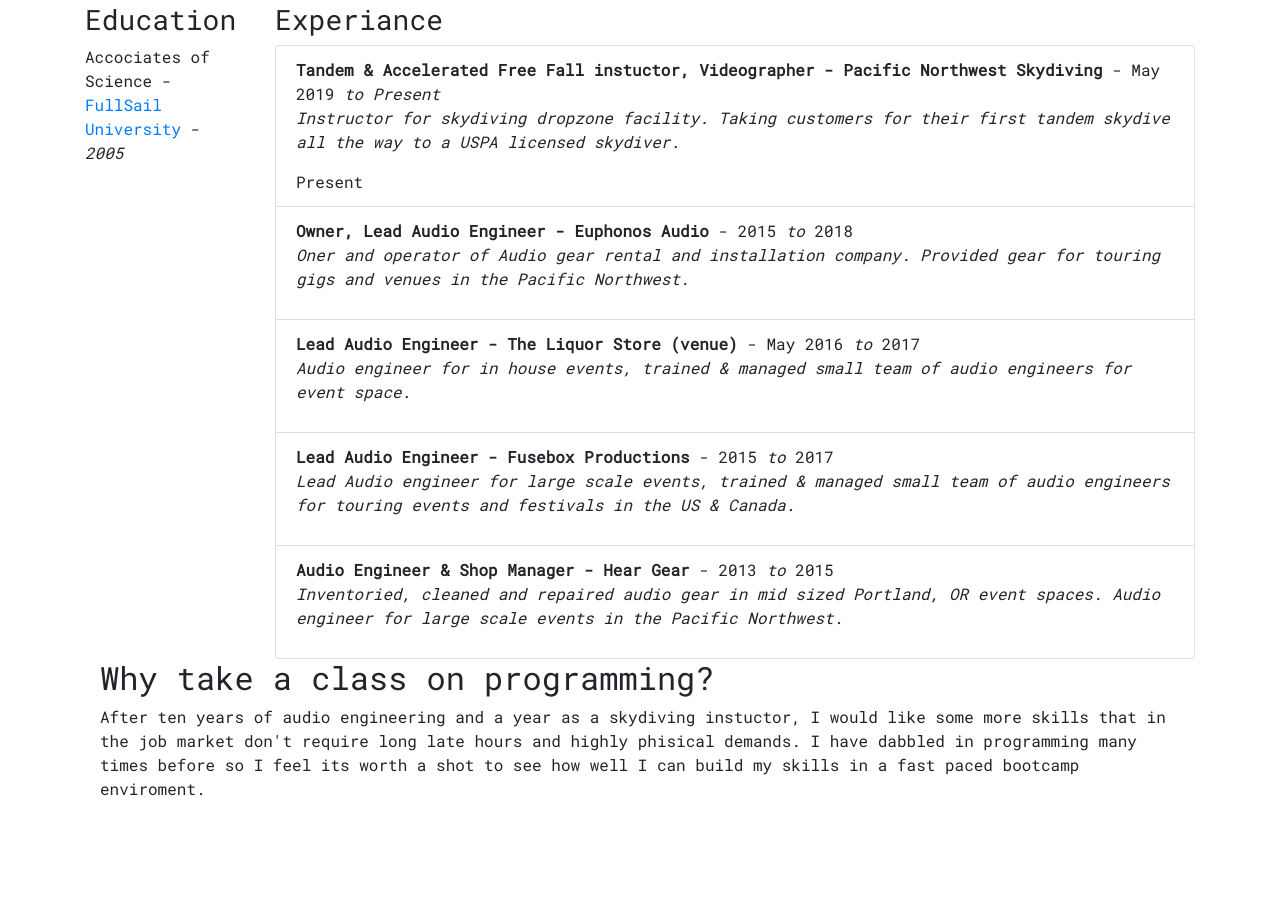
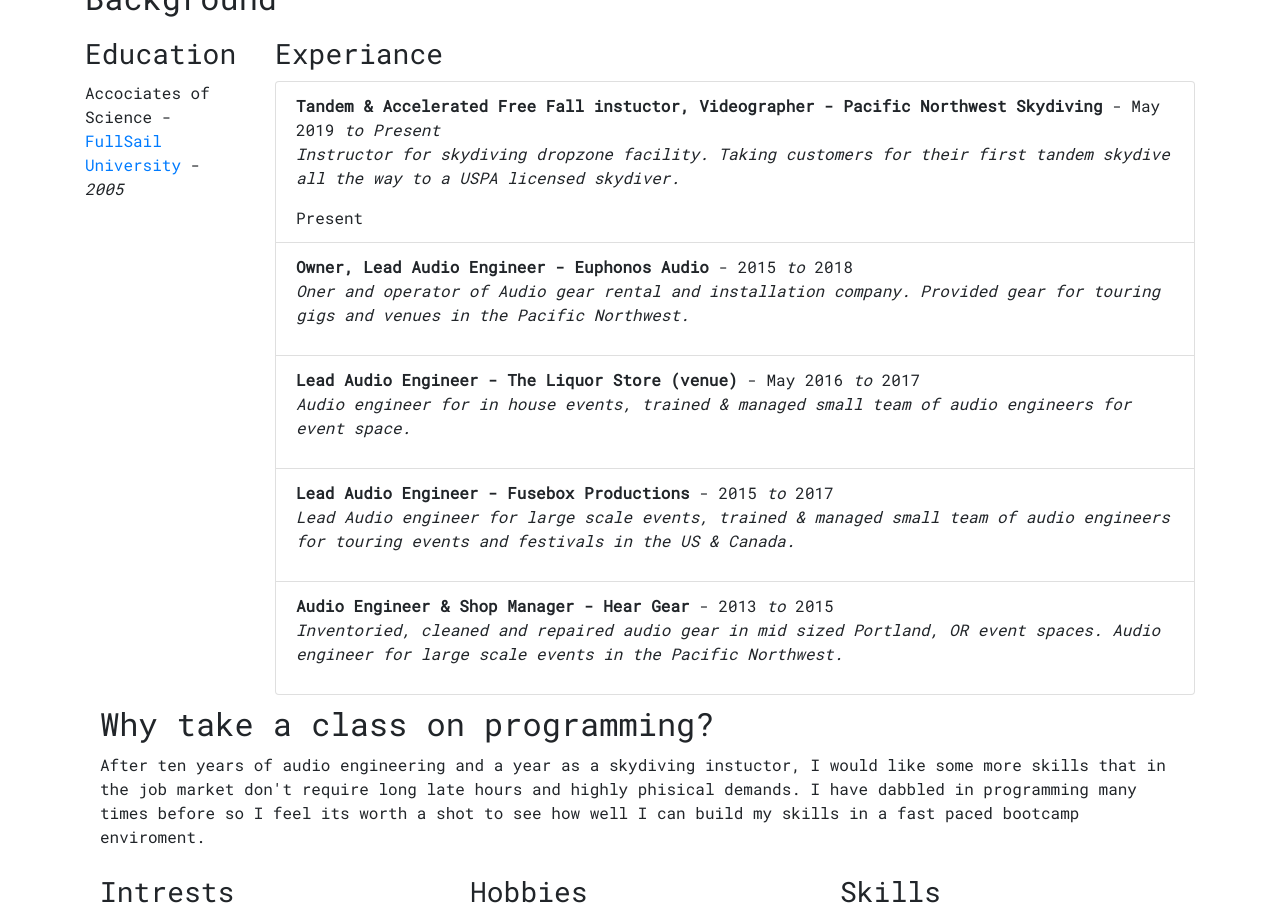
Before and after one commit to GarrettTrott/Portfolio, a plain HTML site: page index.html in a window 1280 px wide. Shown: the part 1727-2646 px from the top of the page. Before the commit the page ends 2544 px from the top, so only its background shows below. Drawn offline with nearby package versions, Linux system fonts and the light colour scheme.

Commit message:
add styles margin and more pics to img folder

```diff
--- a/css/styles.css
+++ b/css/styles.css
@@ -4,10 +4,14 @@
   font-family: 'Roboto Mono', monospace;
 }
 
-h2 {
-  margin-right: 20px;
+#toppic {
+  width: 100%;
 }
 
-#toppic {
-  width: 100%
+h2{
+  margin: 10px 10px 10px 0px;
 }
+
+h3{
+  margin: 10px 10px 10px 0px;
+}
--- a/index.html
+++ b/index.html
@@ -84,13 +84,13 @@
   <div class="container">
     <div class="row">
       <div class="col-md-4">
-
+        <h3>Intrests</h3>
       </div>
       <div class="col-md-4">
-
+        <h3>Hobbies</h3>
       </div>
       <div class="col-md-4">
-
+        <h3>Skills</h3>
       </div>
     </div>
 
```
Also changed, not shown: img/5A4582B8-541A-4A01-8799-67434A4AE26A_1_105_c.jpeg (added), img/dadtandem.jpeg (added).
